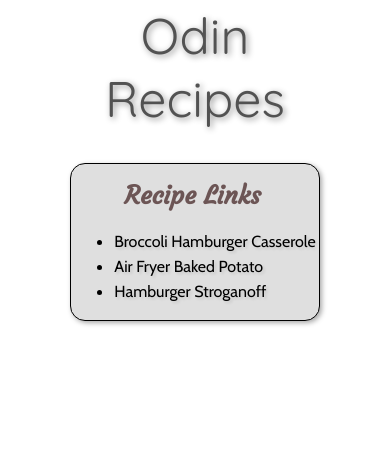
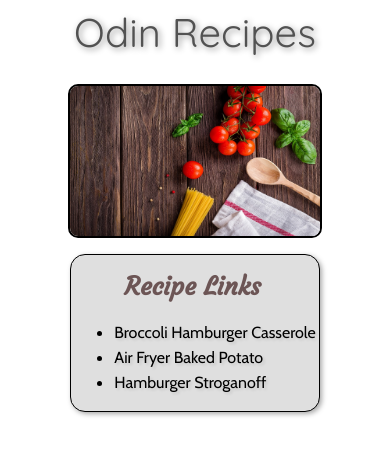
Before and after one commit to chrism-48/odin-recipes, a plain HTML site: page index.html in a window 390 px wide. Drawn offline with nearby package versions, Linux system fonts and the light colour scheme.

Commit message:
added an image to homepage

```diff
--- a/index.html
+++ b/index.html
@@ -8,6 +8,8 @@
     </head>
     <body>
         <h1>Odin Recipes</h1>
+        <img id="spaghetti" src="./images/spaghetti-g33347d77e_1280.jpg" alt="cooking spaghetti">
+        <p></p>
         <div class="container1">
             <ul>
                 <div id="links">Recipe Links</div>
@@ -22,5 +24,6 @@
 
 
 
+
     </body>
 </html>
--- a/style.css
+++ b/style.css
@@ -8,8 +8,23 @@
 body {
     background-color:#ffffff;
     margin:50px;
-    margin-top:-30px;
+    margin-top:-20px;
 }
+
+#spaghetti {
+    display:block;
+    margin-left:auto;
+    margin-right:auto;
+}
+
+@media only screen and (max-width: 600px) {
+    #spaghetti{
+        max-width:250px;
+        max-height:150px;
+
+    }
+}
+
  button {
      position: absolute;
      left:5px;
@@ -64,7 +79,7 @@ h1 {
     color:rgb(82, 82, 82);
     text-align:center;
     font-family:'Quicksand',sans-serif, Georgia;
-    font-size:50px;
+    font-size:40px;
     text-shadow:2px 2px 6px rgba(0, 0, 0, 0.445);
     font-weight:100;
 
```
Also changed, not shown: images/spaghetti-g33347d77e_1280.jpg (added).
